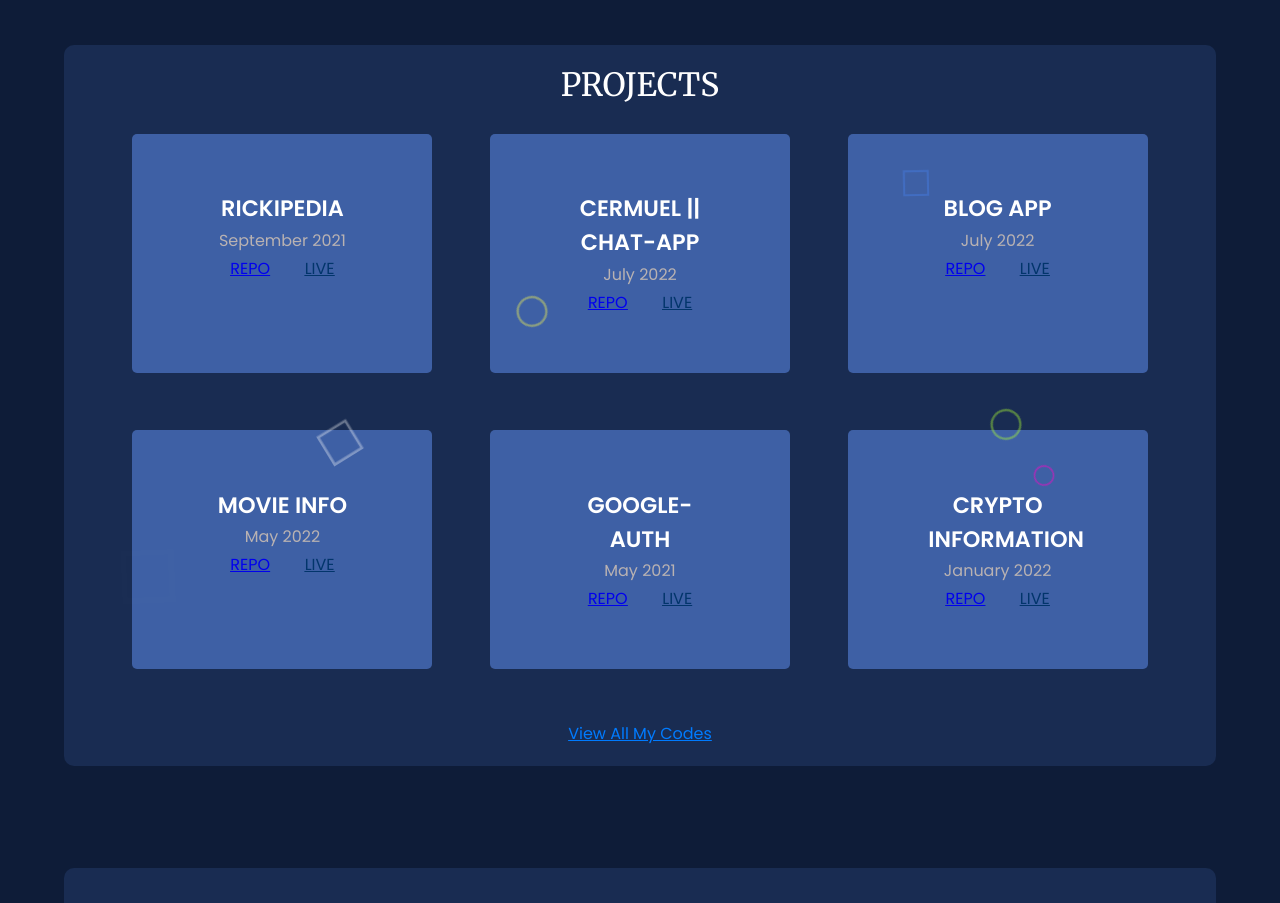
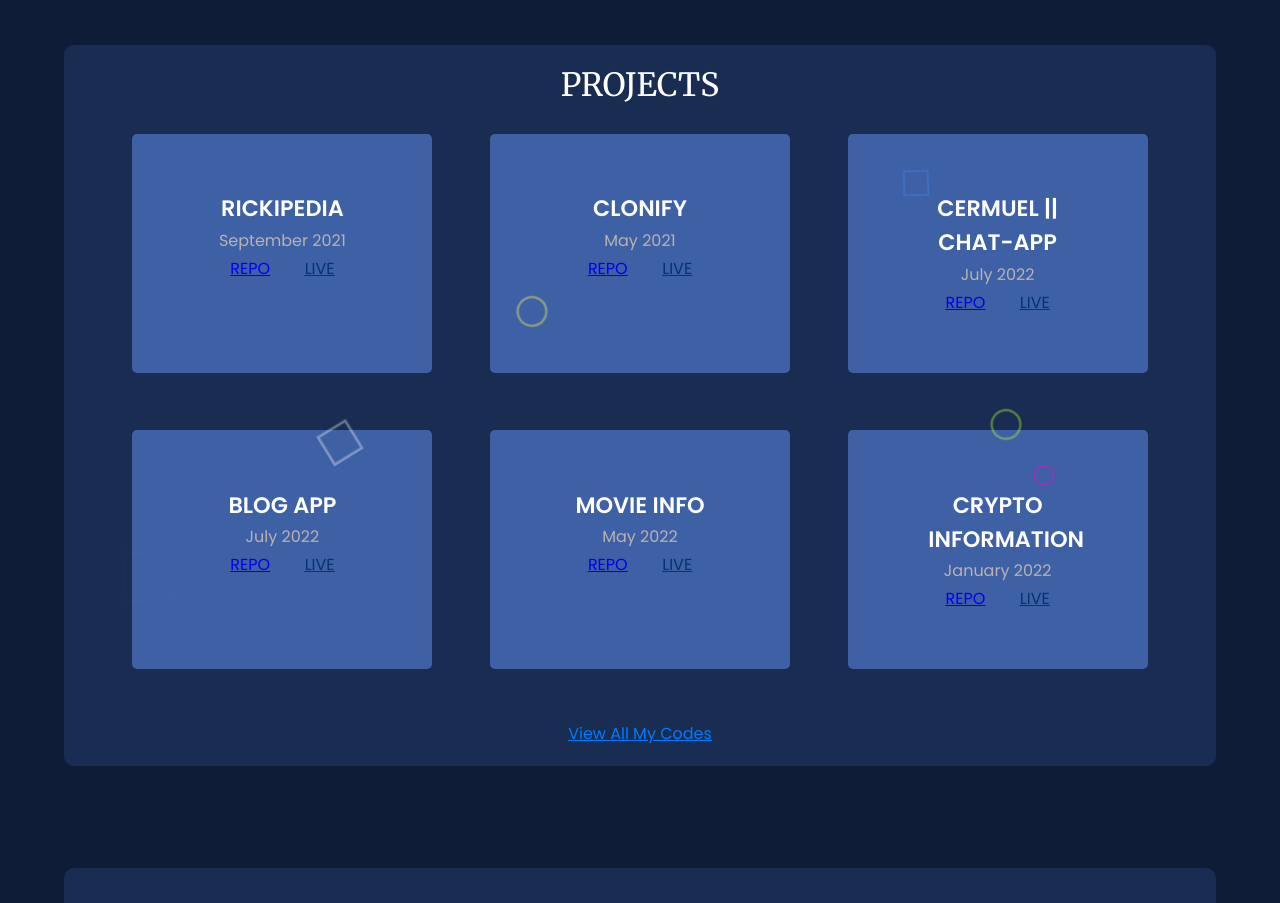
Before and after one commit to cermuel/cermuel-1, a React (Create React App) app: page / in a window 1280 px wide. Shown: the part 1220-2123 px from the top of the page. Built offline with nearby package versions, Linux system fonts and the light colour scheme.

Commit message:
Added clonify to projects

```diff
--- a/src/Components/Projects.jsx
+++ b/src/Components/Projects.jsx
@@ -15,6 +15,18 @@ const Projects = () => {
             </div>
             <div className="live-view">
               <a href="https://rickipedia-mu.vercel.app/">LIVE</a>
+            </div>
+          </div>
+        </div>
+        <div className="project-cards">
+          <div className="project-name">CLONIFY</div>
+          <div className="date">May 2021</div>
+          <div className="project-links">
+            <div className="repo">
+              <a href="https://github.com/cermuel/clonify">REPO</a>
+            </div>
+            <div className="live-view" style={{ cursor: "pointer" }}>
+              <a href="https://cermuel-clonify.vercel.app/">LIVE</a>
             </div>
           </div>
         </div>
@@ -54,18 +66,7 @@ const Projects = () => {
             </div>
           </div>
         </div>
-        <div className="project-cards">
-          <div className="project-name">GOOGLE-AUTH</div>
-          <div className="date">May 2021</div>
-          <div className="project-links">
-            <div className="repo">
-              <a href="https://github.com/cermuel/google-auth">REPO</a>
-            </div>
-            <div className="live-view" style={{ cursor: "pointer" }}>
-              <a href="https://google-auth-cermuel.vercel.app/">LIVE</a>
-            </div>
-          </div>
-        </div>
+
         <div className="project-cards">
           <div className="project-name">CRYPTO INFORMATION</div>
           <div className="date">January 2022</div>
```
